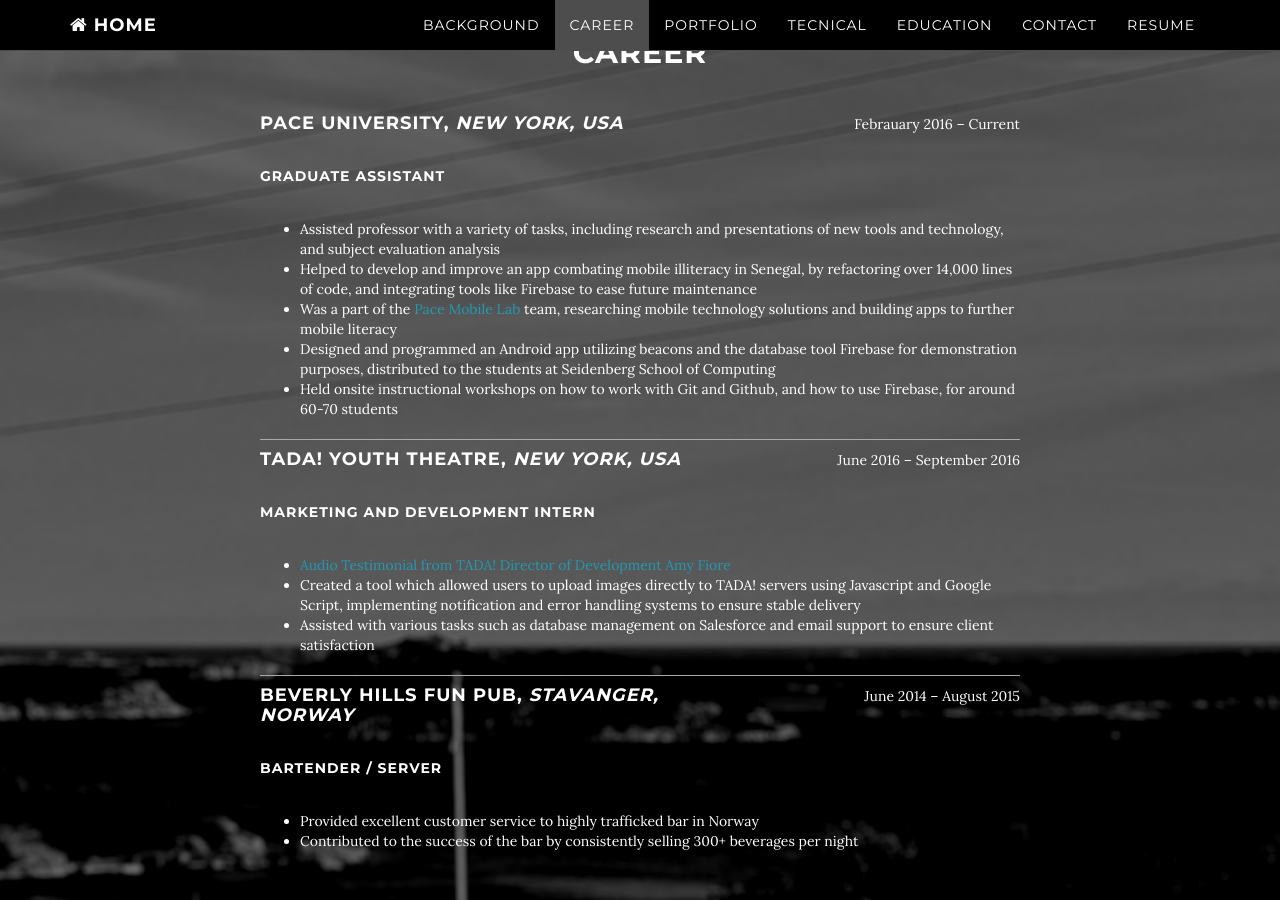
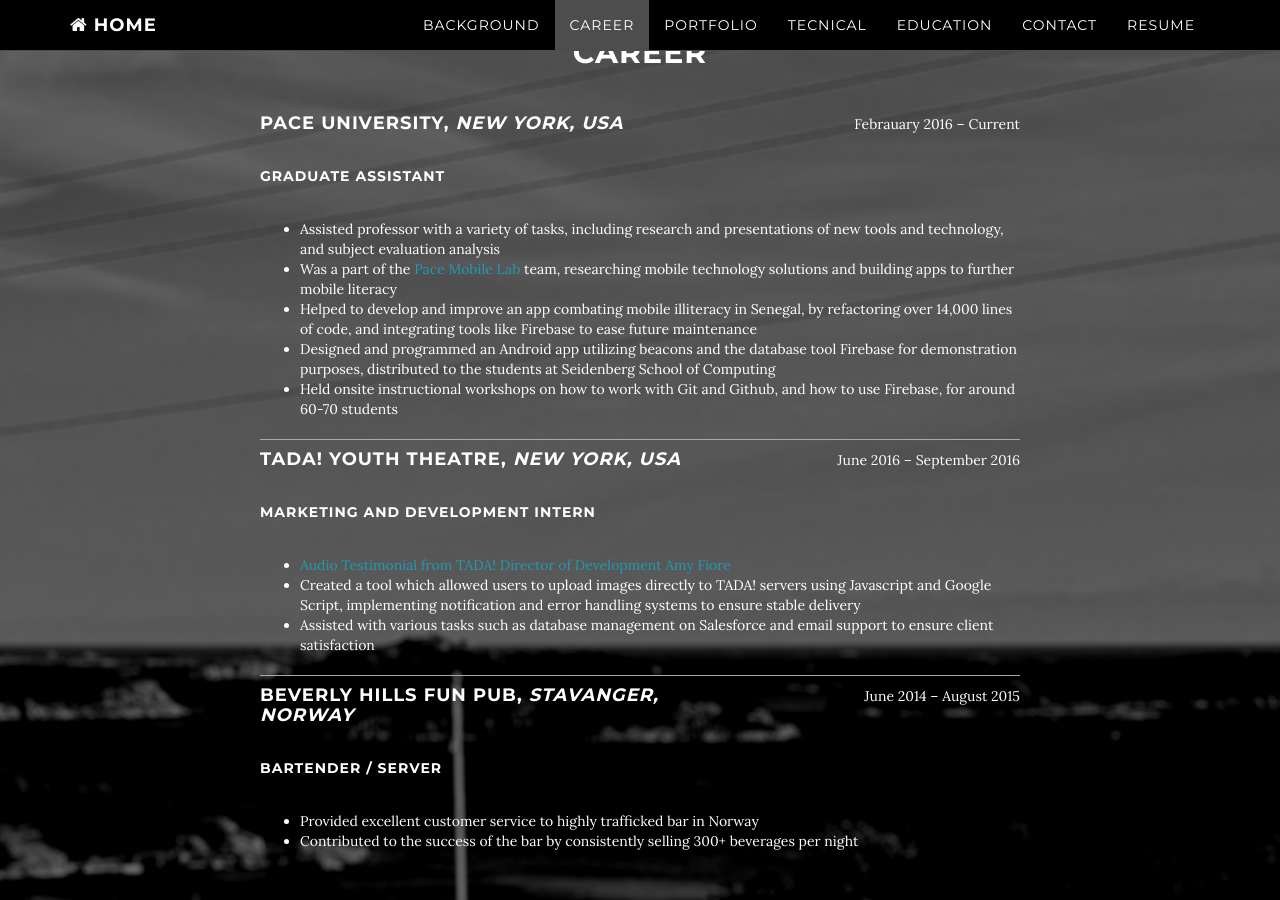
Before and after one commit to jangerhard/jangerhard.github.io, a Jekyll site: the page built from index.html, in a window 1280 px wide and 900 px high, scrolled down 1956 px. Built offline with Jekyll 4.4.1, drawn with Linux system fonts in a browser that asks for light colours; part of the change alters nothing that is shown; some of the changed text lies outside the part shown.

```diff
--- a/_data/cv.yml
+++ b/_data/cv.yml
@@ -19,8 +19,8 @@ career:
    summary: --
    accomplishments:
     - accomplishment: Assisted professor with a variety of tasks, including research and presentations of new tools and technology, and subject evaluation analysis
+    - accomplishment: Was a part of the <a href="http://pacemobilelab.com">Pace Mobile Lab</a> team, researching mobile technology solutions and building apps to further mobile literacy
     - accomplishment: Helped to develop and improve an app combating mobile illiteracy in Senegal, by refactoring over 14,000 lines of code, and integrating tools like Firebase to ease future maintenance
-    - accomplishment: Was a part of the <a href="http://pacemobilelab.com">Pace Mobile Lab</a> team, researching mobile technology solutions and building apps to further mobile literacy
     - accomplishment: Designed and programmed an Android app utilizing beacons and the database tool Firebase for demonstration purposes, distributed to the students at Seidenberg School of Computing
     - accomplishment: Held onsite instructional workshops on how to work with Git and Github, and how to use Firebase, for around 60-70 students
 
@@ -44,8 +44,8 @@ career:
     - accomplishment: Contributed to the success of the bar by consistently selling 300+ beverages per night
 
 technicalSkills:
-  proficient: Java, HTML, Go
-  familiar: Python, C, Scala, Javascript, Node.js
+  proficient: Java, Go
+  familiar: Python, C, Scala, Javascript, Node.js, React
   tools: Git, Cordova, ionic, Firebase, Google Script, Salesforce, Heroku, Twilio
 
 sideProjects:
@@ -56,10 +56,10 @@ sideProjects:
     type: github
     langs: HTML/CSS/Bootstrap/Node.js
 
-  - name: Appdock
-    description: A mobile application in support of Appdock&#58; AppDock is a space equipped with digital components that aims at addressing the key issues that impede mobile literacy in developing markets. It was designed collaboratively by architecture and computer science researchers and students from NYIT and Pace University respectively.
-    link: http://appdockproject.com/
-    img_source: img/appdock_logo.png
+  - name: AppliCafe
+    description: A mobile application in support of AppliCafe&#58; AppliCafe is a space equipped with digital components that aims at addressing the key issues that impede mobile literacy in developing markets. It was designed by computer science researchers and students from Pace University.
+    link: http://mobilesenegal.org/applicafe/
+    img_source: img/logo_applicafe.png
     type: site
     langs: Java for Android
 
```
Also changed, not shown: img/logo_applicafe.png (added).
